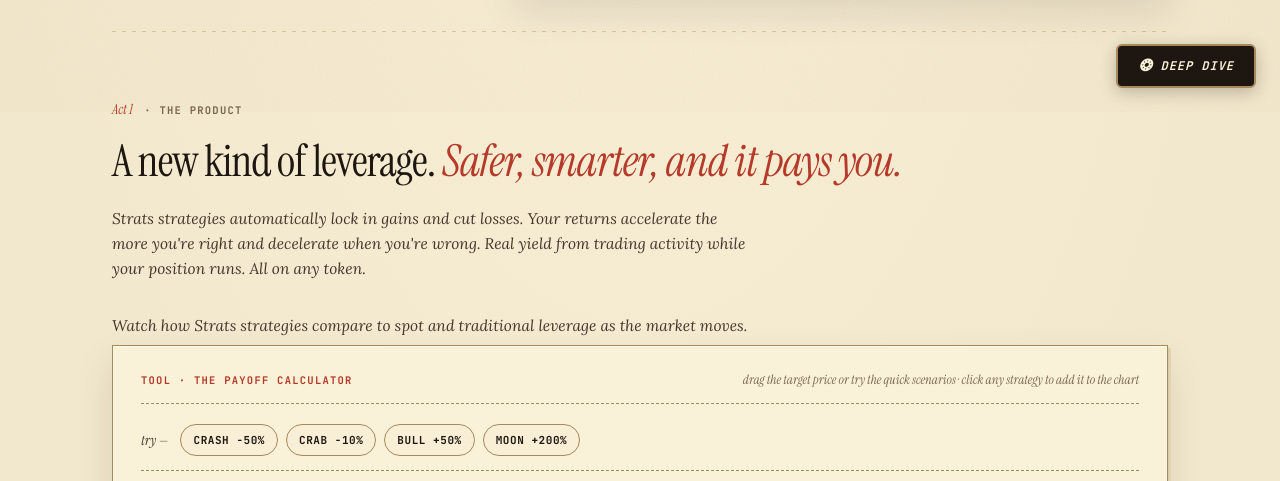
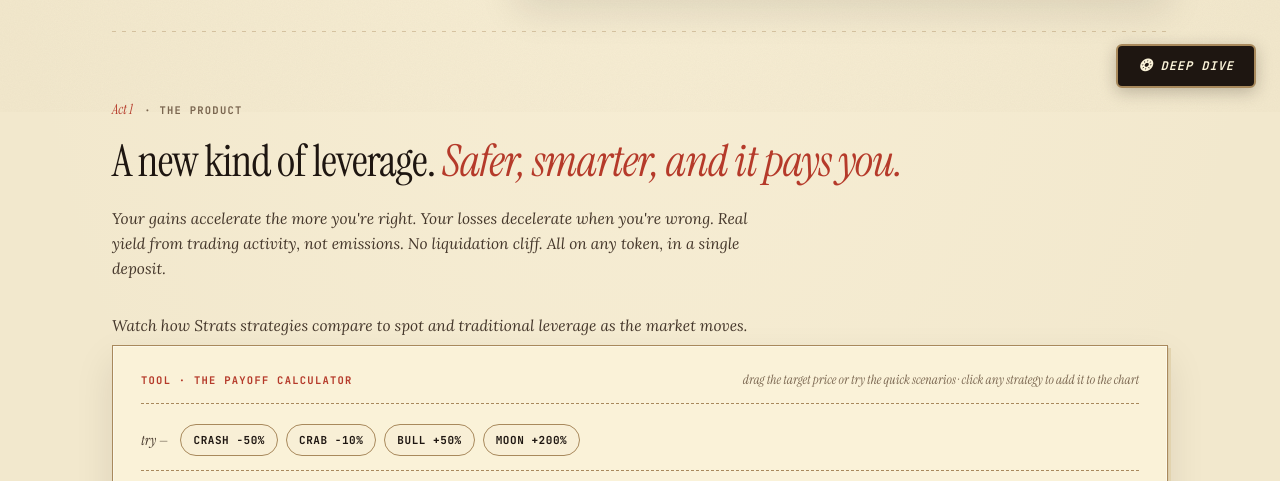
Before and after one commit to daocapital-blip/understrat, a plain HTML site: page index.html in a window 1280 px wide. Shown: the part 688-1169 px from the top of the page. Drawn offline with Linux system fonts and the light colour scheme.

Commit message:
Fix Act 1 body copy

```diff
--- a/index.html
+++ b/index.html
@@ -121,7 +121,7 @@
         A new kind of leverage. <em>Safer, smarter, and it pays you.</em>
       </h2>
       <p class="act-deck">
-        Strats strategies automatically lock in gains and cut losses. Your returns accelerate the more you're right and decelerate when you're wrong. Real yield from trading activity while your position runs. All on any token.
+        Your gains accelerate the more you're right. Your losses decelerate when you're wrong. Real yield from trading activity, not emissions. No liquidation cliff. All on any token, in a single deposit.
       </p>
     </div>
 
```
